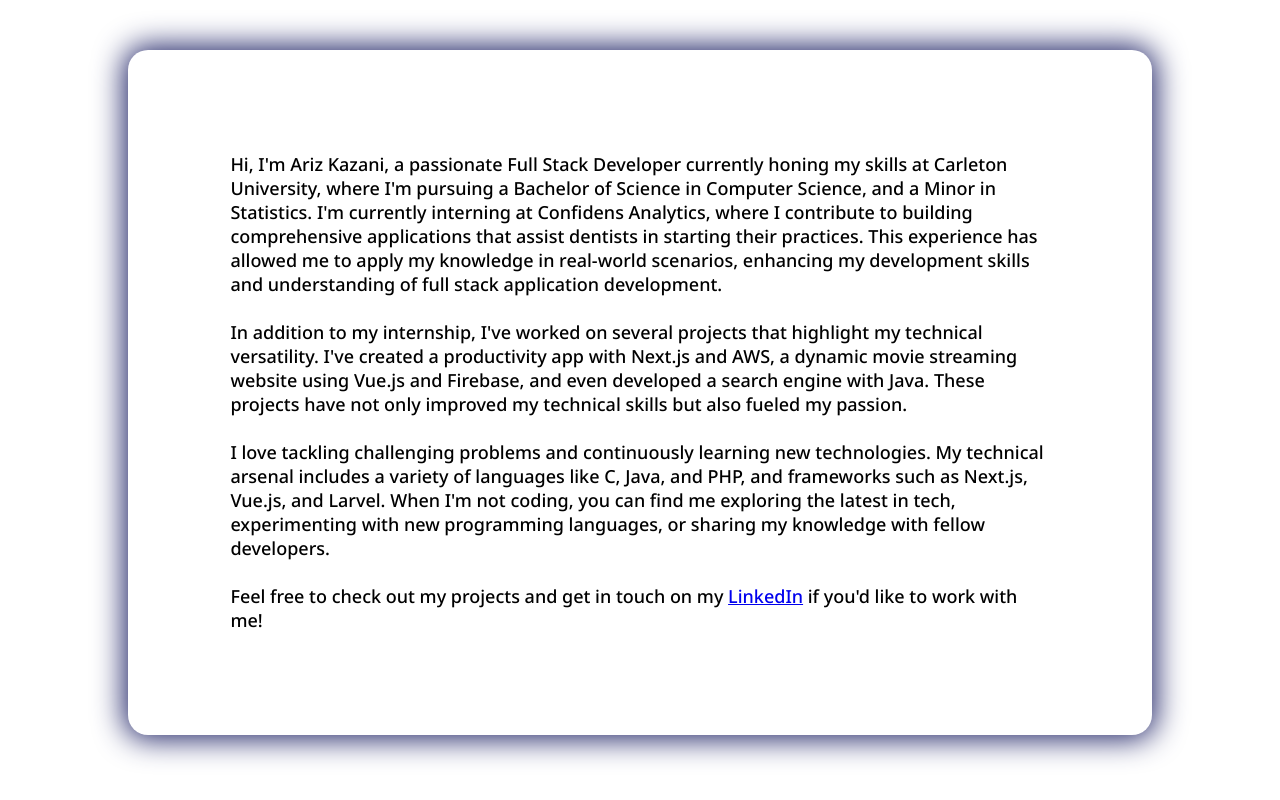
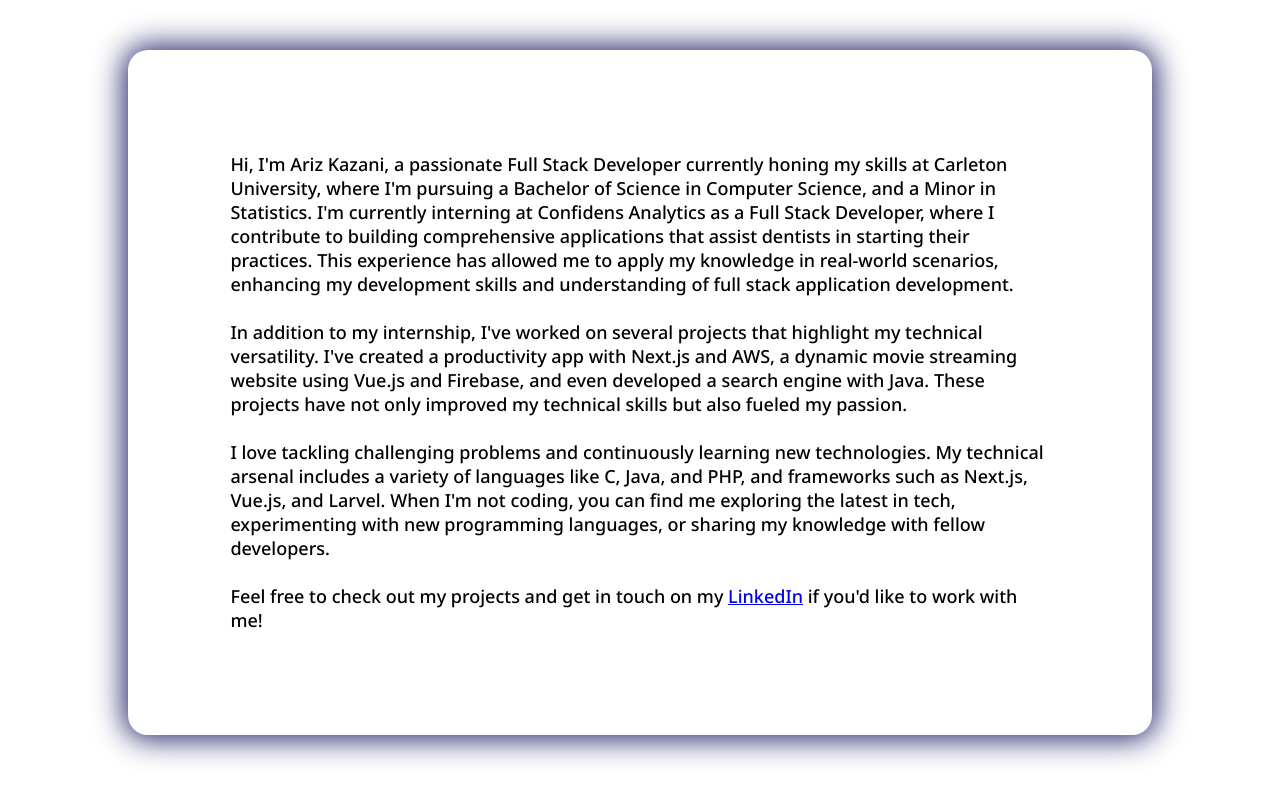
Before and after one commit to Ariz-Kazani/portfoliowebsite, a Vue app: page / in a window 1280 px wide. Shown: the part 2189-2989 px from the top of the page. Built offline with nearby package versions, Linux system fonts and the light colour scheme.

Commit message:
updated text

```diff
--- a/src/components/Body.vue
+++ b/src/components/Body.vue
@@ -113,7 +113,7 @@
         <p id="about-me-info">
           Hi, I'm Ariz Kazani, a passionate Full Stack Developer currently honing my skills at Carleton University,
           where I'm pursuing a Bachelor of Science in Computer Science, and a Minor in Statistics. I'm currently
-          interning at Confidens Analytics,
+          interning at Confidens Analytics as a Full Stack Developer,
           where I contribute to building comprehensive applications that assist dentists in starting their practices.
           This experience has allowed me to apply my knowledge in real-world scenarios, enhancing my development skills
           and understanding of full stack application development.
```
